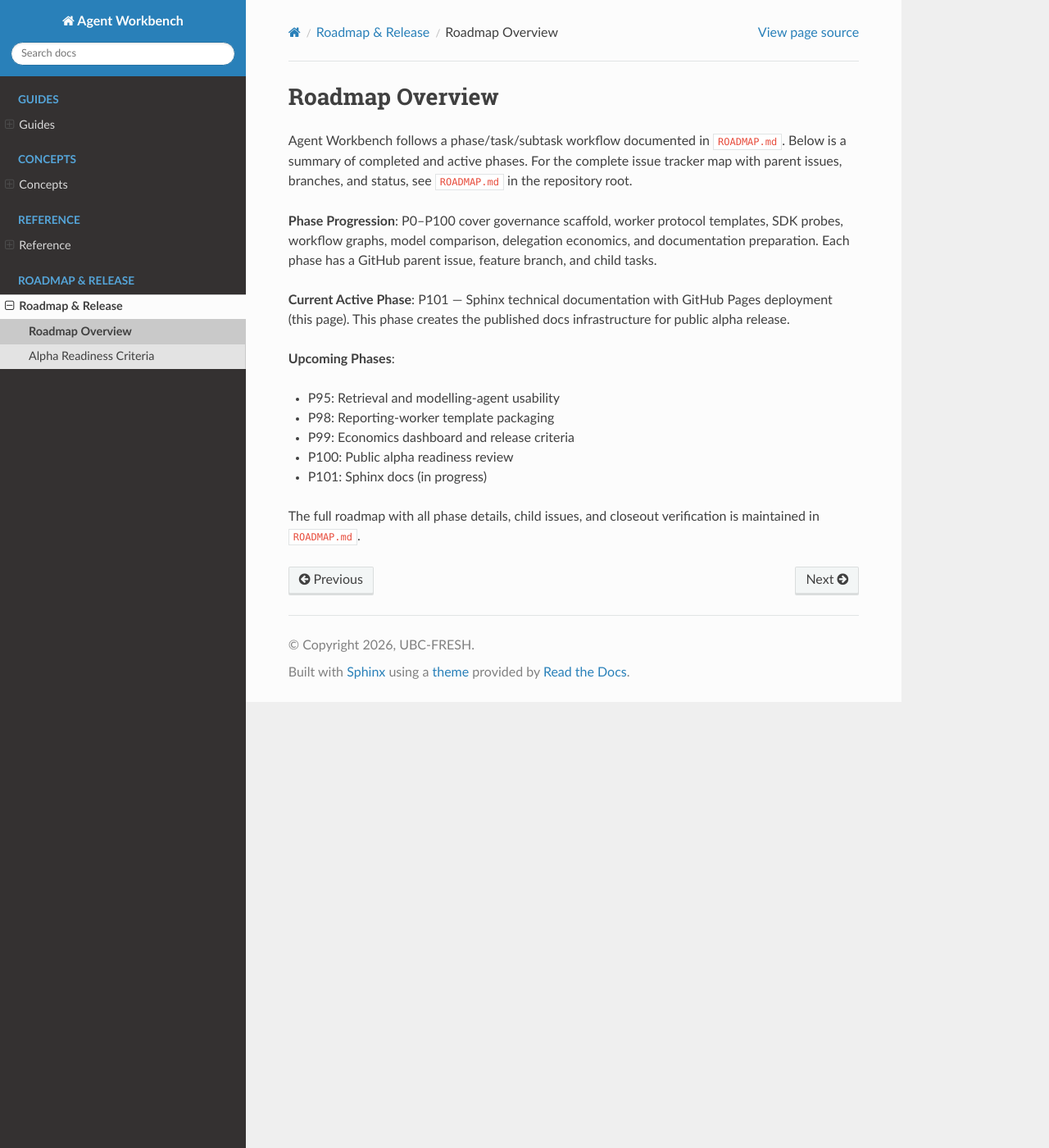
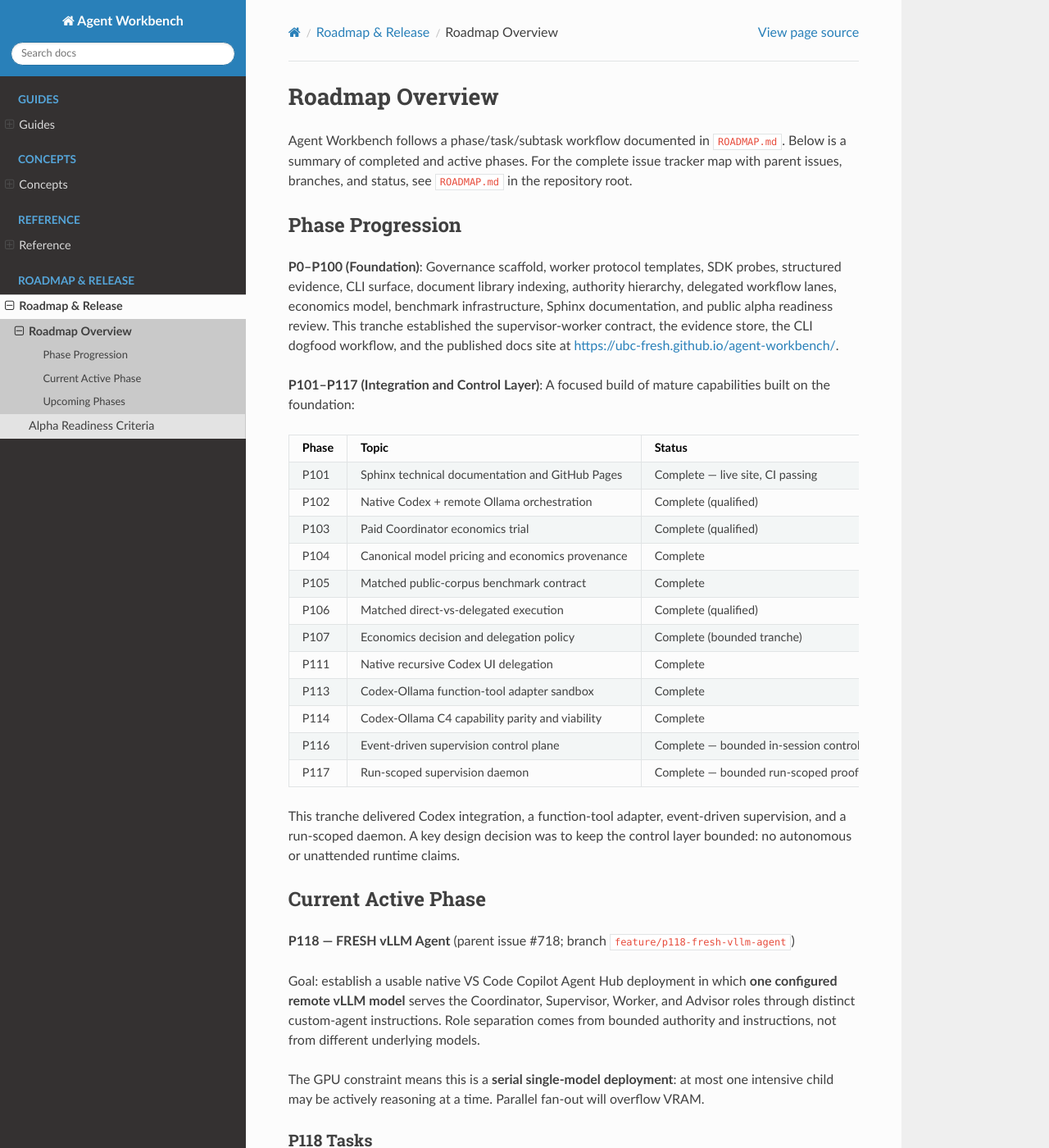
Before and after one commit to UBC-FRESH/agent-workbench, a Sphinx documentation site: the page built from docs/roadmap_and_release/roadmap_overview.md, in a window 1280 px wide and 1400 px high. Shown: the whole window at 82% size. Built offline with Sphinx 7.4.7 and the Read the Docs theme 3.1.0, drawn with Linux system fonts in a browser that asks for light colours; some of the changed text lies outside the part shown.

Commit message:
P118.3: update roadmap_overview.md with current phase state (P118 FRESH vLLM Agent)

```diff
--- a/docs/roadmap_and_release/roadmap_overview.md
+++ b/docs/roadmap_and_release/roadmap_overview.md
@@ -3,15 +3,54 @@
 
 Agent Workbench follows a phase/task/subtask workflow documented in `ROADMAP.md`. Below is a summary of completed and active phases. For the complete issue tracker map with parent issues, branches, and status, see `ROADMAP.md` in the repository root.
 
-**Phase Progression**: P0–P100 cover governance scaffold, worker protocol templates, SDK probes, workflow graphs, model comparison, delegation economics, and documentation preparation. Each phase has a GitHub parent issue, feature branch, and child tasks.
+## Phase Progression
 
-**Current Active Phase**: P101 — Sphinx technical documentation with GitHub Pages deployment (this page). This phase creates the published docs infrastructure for public alpha release.
+**P0–P100 (Foundation)**: Governance scaffold, worker protocol templates, SDK probes, structured evidence, CLI surface, document library indexing, authority hierarchy, delegated workflow lanes, economics model, benchmark infrastructure, Sphinx documentation, and public alpha readiness review. This tranche established the supervisor-worker contract, the evidence store, the CLI dogfood workflow, and the published docs site at <https://ubc-fresh.github.io/agent-workbench/>.
 
-**Upcoming Phases**:
-- P95: Retrieval and modelling-agent usability
-- P98: Reporting-worker template packaging
-- P99: Economics dashboard and release criteria
-- P100: Public alpha readiness review
-- P101: Sphinx docs (in progress)
+**P101–P117 (Integration and Control Layer)**: A focused build of mature capabilities built on the foundation:
 
-The full roadmap with all phase details, child issues, and closeout verification is maintained in `ROADMAP.md`.
+| Phase | Topic | Status |
+| --- | --- | --- |
+| P101 | Sphinx technical documentation and GitHub Pages | Complete — live site, CI passing |
+| P102 | Native Codex + remote Ollama orchestration | Complete (qualified) |
+| P103 | Paid Coordinator economics trial | Complete (qualified) |
+| P104 | Canonical model pricing and economics provenance | Complete |
+| P105 | Matched public-corpus benchmark contract | Complete |
+| P106 | Matched direct-vs-delegated execution | Complete (qualified) |
+| P107 | Economics decision and delegation policy | Complete (bounded tranche) |
+| P111 | Native recursive Codex UI delegation | Complete |
+| P113 | Codex-Ollama function-tool adapter sandbox | Complete |
+| P114 | Codex-Ollama C4 capability parity and viability | Complete |
+| P116 | Event-driven supervision control plane | Complete — bounded in-session control layer |
+| P117 | Run-scoped supervision daemon | Complete — bounded run-scoped proof |
+
+This tranche delivered Codex integration, a function-tool adapter, event-driven supervision, and a run-scoped daemon. A key design decision was to keep the control layer bounded: no autonomous or unattended runtime claims.
+
+## Current Active Phase
+
+**P118 — FRESH vLLM Agent** (parent issue #718; branch `feature/p118-fresh-vllm-agent`)
+
+Goal: establish a usable native VS Code Copilot Agent Hub deployment in which **one configured remote vLLM model** serves the Coordinator, Supervisor, Worker, and Advisor roles through distinct custom-agent instructions. Role separation comes from bounded authority and instructions, not from different underlying models.
+
+The GPU constraint means this is a **serial single-model deployment**: at most one intensive child may be actively reasoning at a time. Parallel fan-out will overflow VRAM.
+
+### P118 Tasks
+
+| Task | Description | Status |
+| --- | --- | --- |
+| P118.1 | Provider and role-profile contract | Complete — merged via PR #714 |
+| P118.2 | Serial single-model operating contract | Complete |
+| P118.3 | Productive bounded ticket | In progress |
+| P118.4 | Selective Advisor and recovery behavior | Planned |
+| P118.5 | Deployment decision | Planned |
+
+### Key Design Principles
+
+- **Single model, serial inference**: One Qwen 3.6 27B model on a single GPU. Zero marginal token price is not a claim of zero GPU, hosting, or opportunity cost.
+- **Role separation by authority**: Coordinator, Supervisor, Worker, and Advisor are instruction-bound roles sharing the same model.
+- **One bounded repair**: If verification fails, issue exactly one concrete repair follow-up. If that fails, escalate — do not retry indefinitely.
+- **Quality, protocol, economics reported separately**: Never collapse these into one vague verdict.
+
+## Upcoming Phases
+
+No phases beyond P118 are currently planned in the roadmap. P118.5 (deployment decision) will determine whether the single-model Agent Hub profile becomes the default or requires a named paid-model fallback for specific task classes. Future phases will be added to `ROADMAP.md` as decisions are made.
```
